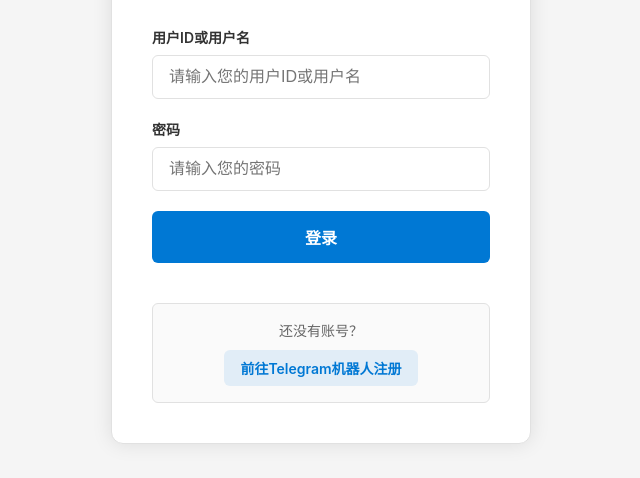
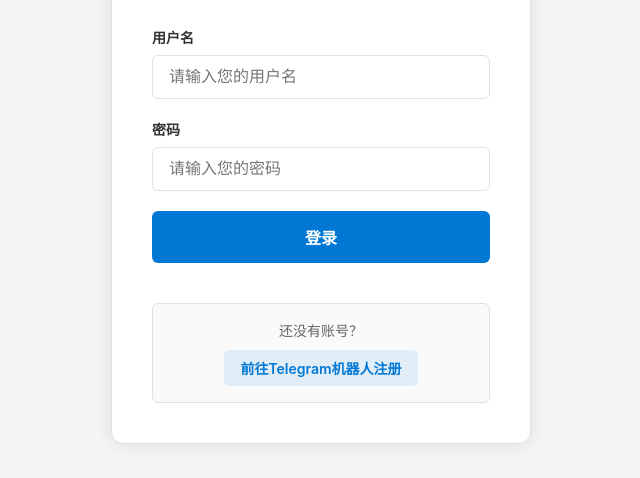
Before and after one commit to FogMoe/AIClient, a website: page public/login.html in a window 1280 px wide. Shown: the part 236-714 px from the top of the page, without its empty margins (319-959 px from the left). Drawn offline with Linux system fonts and the light colour scheme; no server answers.

Commit message:
Update login.html

```diff
--- a/public/login.html
+++ b/public/login.html
@@ -285,9 +285,9 @@
             <div id="messageContainer"></div>
 
             <div class="form-group">
-                <label for="userId" class="form-label">用户ID或用户名</label>
+                <label for="userId" class="form-label">用户名</label>
                 <input type="text" id="userId" name="userId" class="form-input"
-                       placeholder="请输入您的用户ID或用户名" required>
+                       placeholder="请输入您的用户名" required>
             </div>            <div class="form-group">
                 <label for="password" class="form-label">密码</label>
                 <input type="password" id="password" name="password" class="form-input"
@@ -487,7 +487,7 @@
                 const password = document.getElementById('password').value;
 
                 if (!userId || !password) {
-                    showMessage('请输入用户ID和密码');
+                    showMessage('请输入用户名和密码');
                     return;
                 }
 
```
